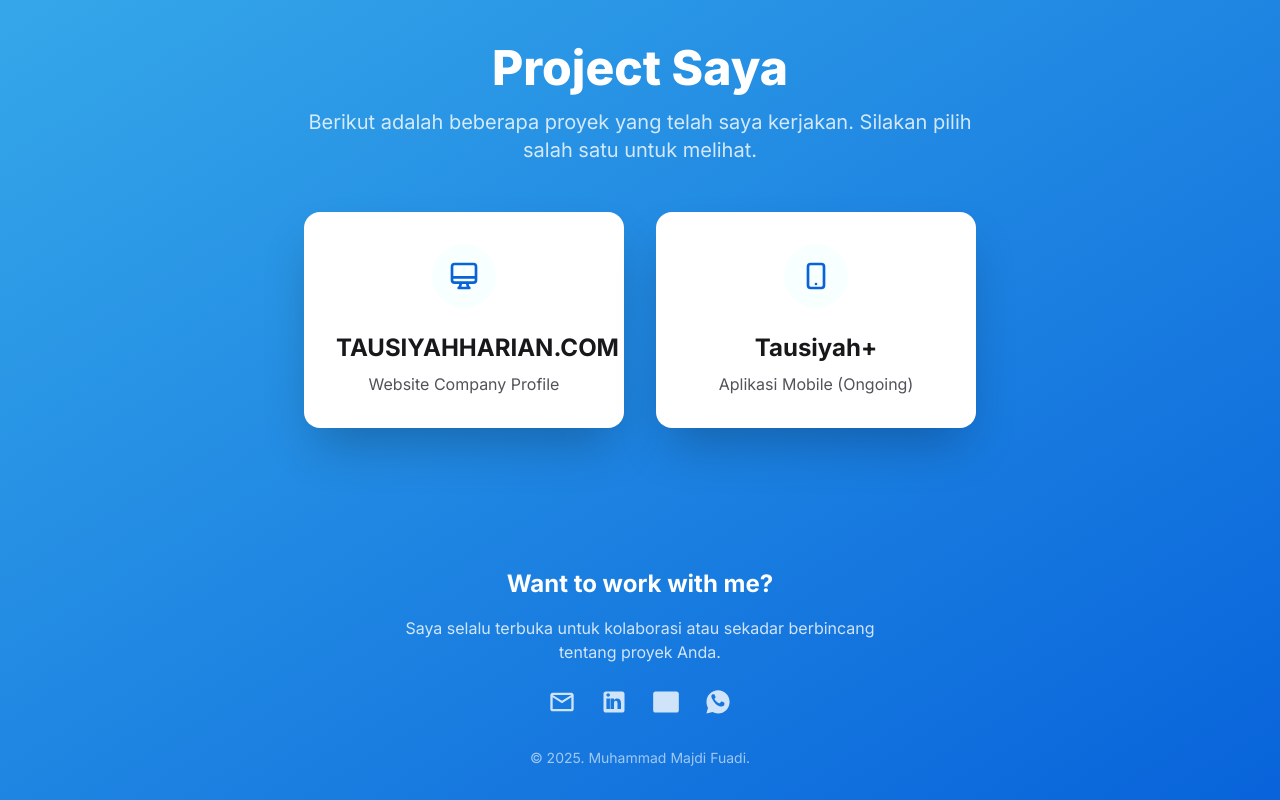
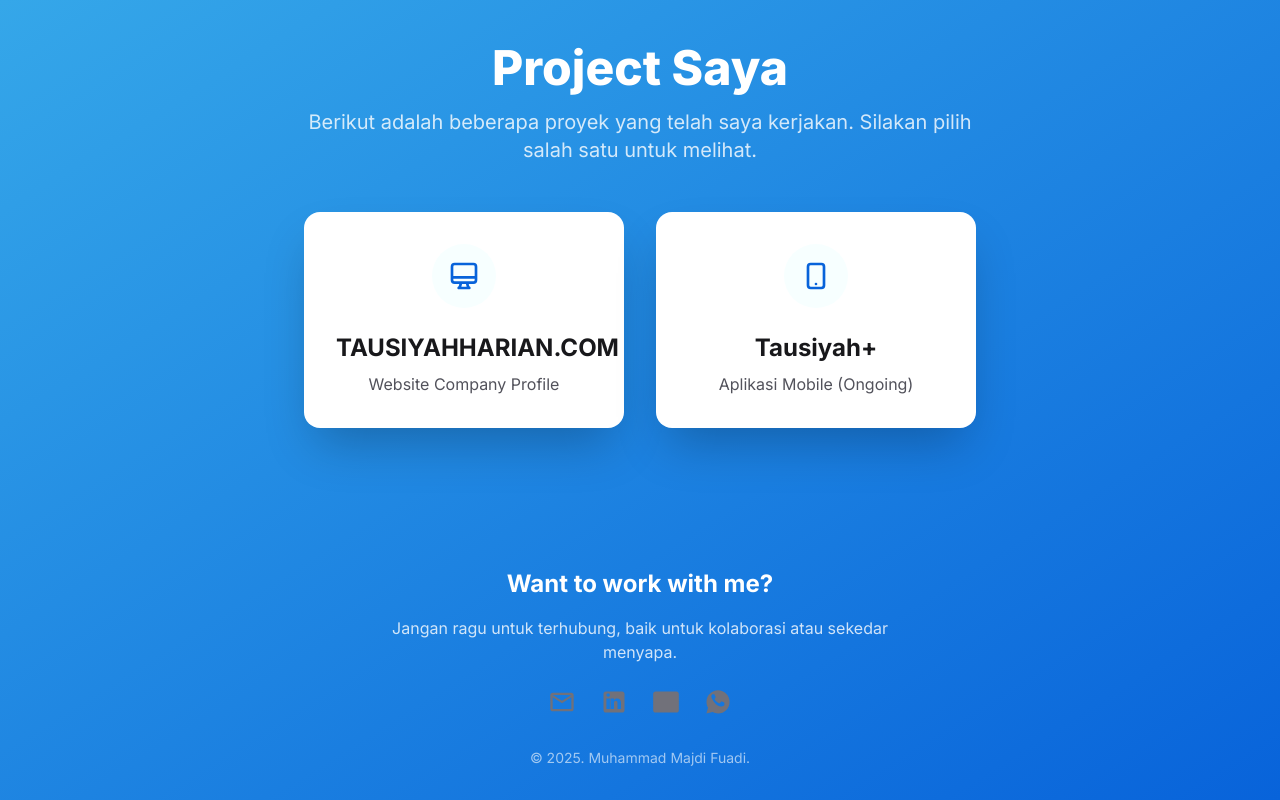
Before and after one commit to mjdfuadi/mjdfuadi.github.io, a plain HTML site: page index.html in a window 1280 px wide. Drawn offline with nearby package versions, Linux system fonts and the light colour scheme.

Commit message:
Update footer links and text content
Updated email and LinkedIn links in the footer. Adjusted some text for better clarity.

```diff
--- a/index.html
+++ b/index.html
@@ -106,15 +106,15 @@
             Want to work with me?
           </h3>
           <p class="mb-6">
-            Saya selalu terbuka untuk kolaborasi atau sekadar berbincang tentang
-            proyek Anda.
+            Jangan ragu untuk terhubung, baik untuk kolaborasi atau sekedar
+            menyapa.
           </p>
 
           <div class="flex justify-center items-center space-x-6 mb-8">
             <a
-              href="mailto:emailanda@gmail.com"
+              href="mailto:majdifuadi15@gmail.com"
               title="Email"
-              class="text-white/80 hover:text-white transition-colors duration-300"
+              class="text-zinc-500 hover:text-brand-primary transition-colors duration-300"
             >
               <svg
                 class="w-7 h-7"
@@ -129,9 +129,9 @@
               <span class="sr-only">Email</span>
             </a>
             <a
-              href="#"
+              href="https://www.linkedin.com/in/muhammad-majdi-fuadi"
               title="LinkedIn"
-              class="text-white/80 hover:text-white transition-colors duration-300"
+              class="text-zinc-500 hover:text-brand-primary transition-colors duration-300"
             >
               <svg
                 class="w-7 h-7"
@@ -146,9 +146,9 @@
               <span class="sr-only">LinkedIn</span>
             </a>
             <a
-              href="#"
+              href="https://www.behance.net/majdifuadi"
               title="Behance"
-              class="text-white/80 hover:text-white transition-colors duration-300"
+              class="text-zinc-500 hover:text-brand-primary transition-colors duration-300"
             >
               <svg
                 class="w-7 h-7"
@@ -163,11 +163,11 @@
               <span class="sr-only">Behance</span>
             </a>
             <a
-              href="https://wa.me/6281234567890"
+              href="https://wa.me/6287824014197"
               title="WhatsApp"
               target="_blank"
               rel="noopener noreferrer"
-              class="text-white/80 hover:text-white transition-colors duration-300"
+              class="text-zinc-500 hover:text-brand-primary transition-colors duration-300"
             >
               <svg
                 class="w-7 h-7"
```
